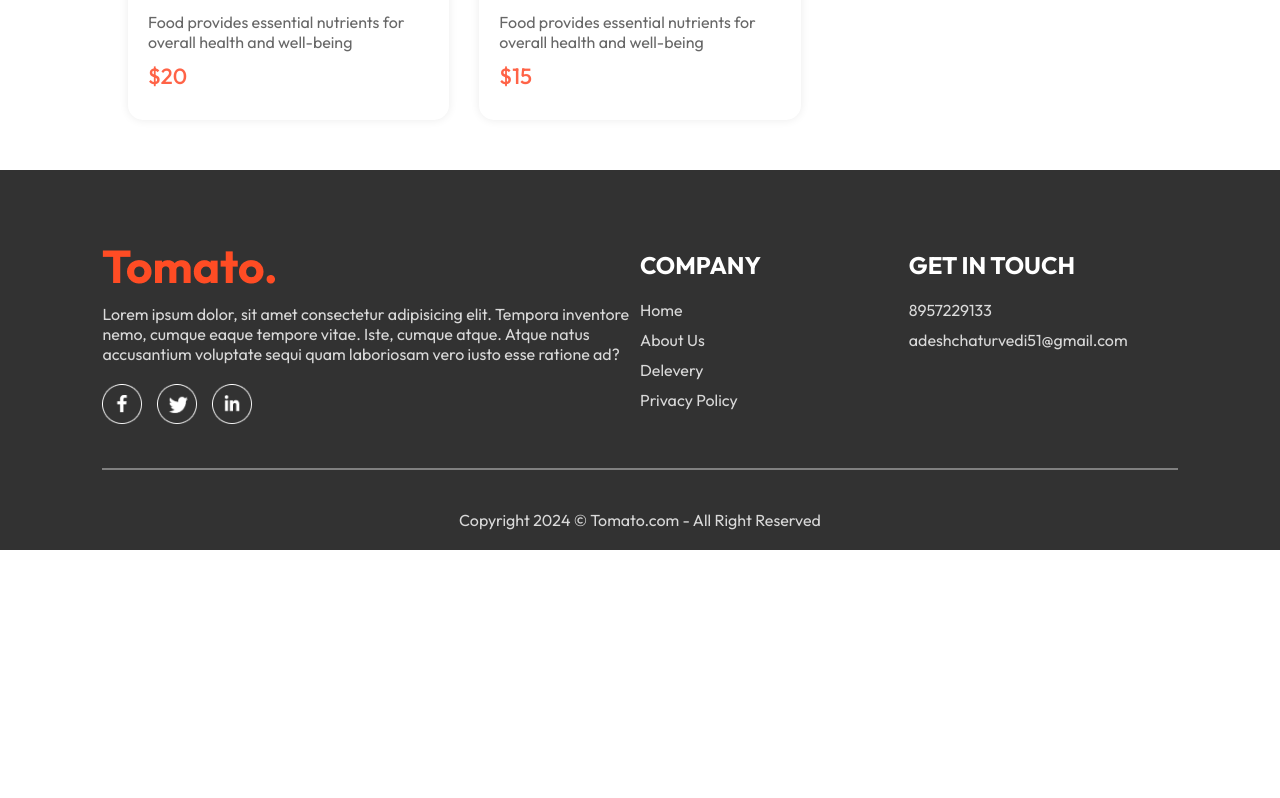
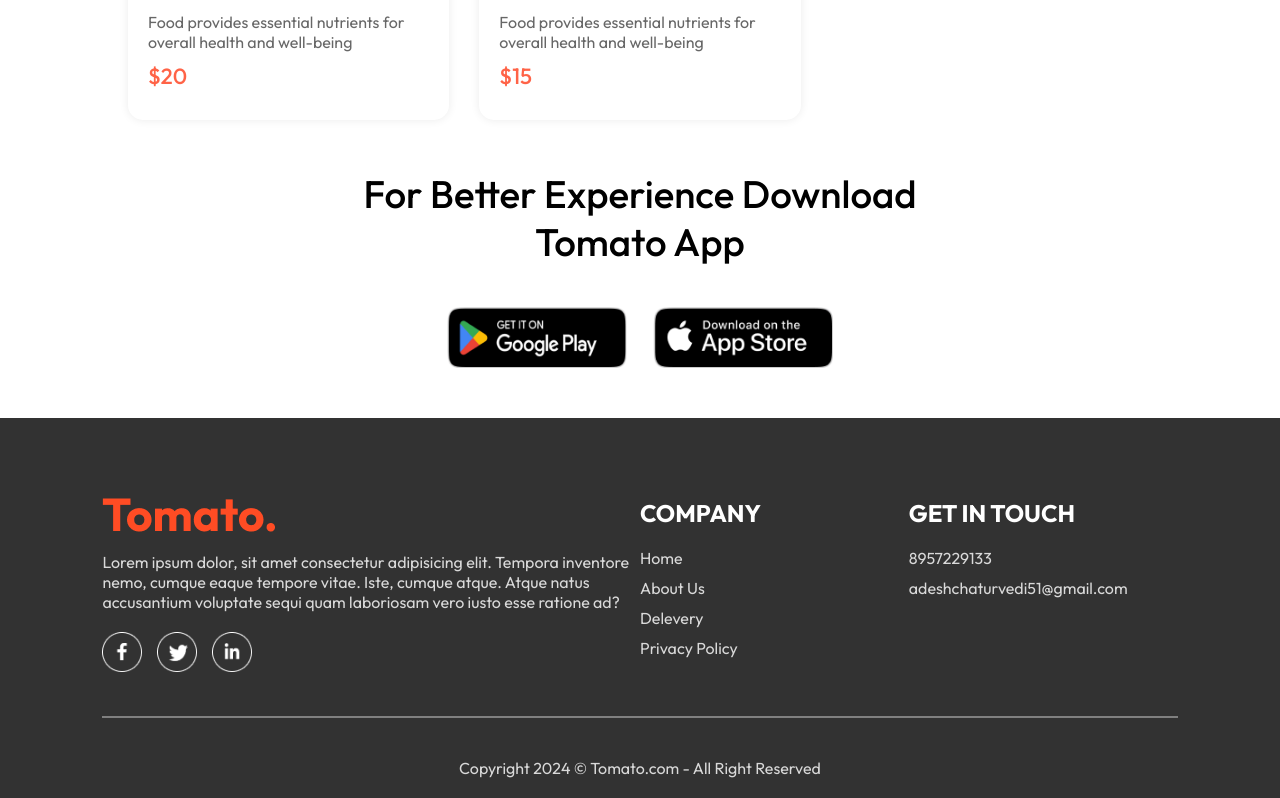
Before and after one commit to akchaturvedi/food-delevery-website, a React (Vite) app in the folder frontend/: page / in a window 1280 px wide. Shown: the part 5993-6791 px from the top of the page. Before the commit the page ends 6543 px from the top, so only its background shows below. Built offline with nearby package versions, Linux system fonts and the light colour scheme.

Commit message:
create add download component

```diff
--- /dev/null
+++ b/frontend/src/components/AppDownload/AppDownload.css
@@ -0,0 +1,25 @@
+.appDownload {
+    margin: auto;
+    margin-top: 50px;
+    font-size: max(3vw,18px);
+    text-align: center;
+    font-weight: 500;
+}
+
+.app-download-platforms {
+    display: flex;
+    justify-content: center;
+    gap: max(2vw, 10px);
+    margin-top: 40px;
+}
+
+.app-download-platforms img {
+    width:  max(30vw ,120px);
+    max-width: 180px;
+    transition: 0.5s;
+    cursor: pointer;
+}
+
+.app-download-platforms :hover {
+    transform: scale(1.05);
+}
--- /dev/null
+++ b/frontend/src/components/AppDownload/AppDownload.jsx
@@ -0,0 +1,19 @@
+import React from 'react'
+import './AppDownload.css'
+import { assets } from '../../assets/assets'
+
+const AppDownload = () => {
+  return (
+
+        <div className="appDownload" id='appDownload'>
+         <p>For Better Experience Download <br/> Tomato App</p>
+         <div className="app-download-platforms">
+            <img src={assets.play_store} alt="" />
+            <img src={assets.app_store} alt="" />
+         </div>
+        </div>
+
+  )
+}
+
+export default AppDownload
--- a/frontend/src/pages/Home/Home.jsx
+++ b/frontend/src/pages/Home/Home.jsx
@@ -3,6 +3,7 @@
 import Header from '../../components/header/Header'
 import ExploreMenu from '../../components/explore-menu/ExploreMenu'
 import FoodDisplay from '../../components/food-display/FoodDisplay'
+import AppDownload from '../../components/AppDownload/AppDownload'
 
 const Home = () => {
   const [category ,setCategory] =useState("All")
@@ -12,6 +13,7 @@
       <Header/>
       <ExploreMenu category ={category} setCategory ={setCategory}/>
       <FoodDisplay category={category}/>
+      <AppDownload/>
     </div>
   )
 }
```
